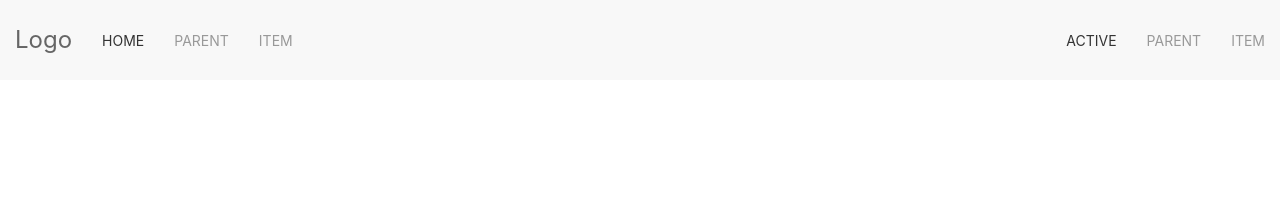
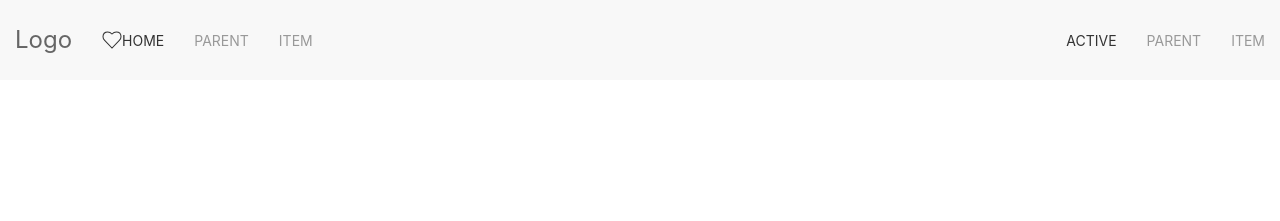
Before and after one commit to PROFESSADIKI/wikeduk, a Jekyll site: the page built from index.html, in a window 1280 px wide. Shown: the top 221 px of the page. Built offline with Jekyll 4.4.1, drawn with Linux system fonts in a browser that asks for light colours.

Commit message:
Update nav.html

```diff
--- a/_includes/nav.html
+++ b/_includes/nav.html
@@ -3,7 +3,7 @@
     <div class="uk-navbar-left">
 <a class="uk-navbar-item uk-logo" href="#">Logo</a>
         <ul class="uk-navbar-nav">
-            <li class="uk-active"><a href="{{site.baseurl}}/">home</a></li>
+            <li class="uk-active"><a href="{{site.baseurl}}/"><span uk-icon="heart"></span>home</a></li>
             <li>
                 <a href="#">Parent</a>
                 <div class="uk-navbar-dropdown">
```
